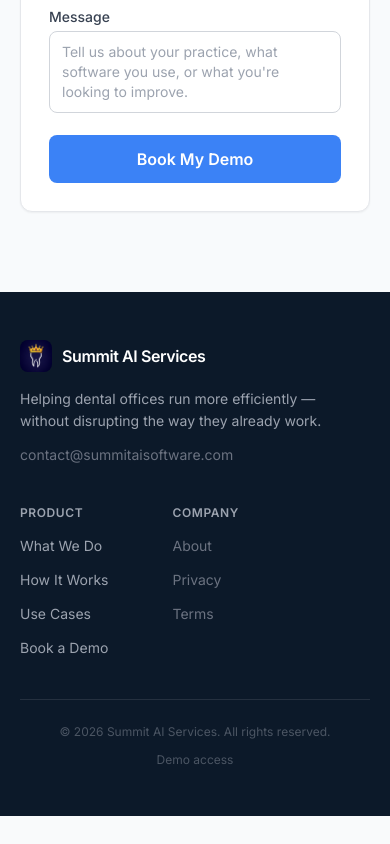
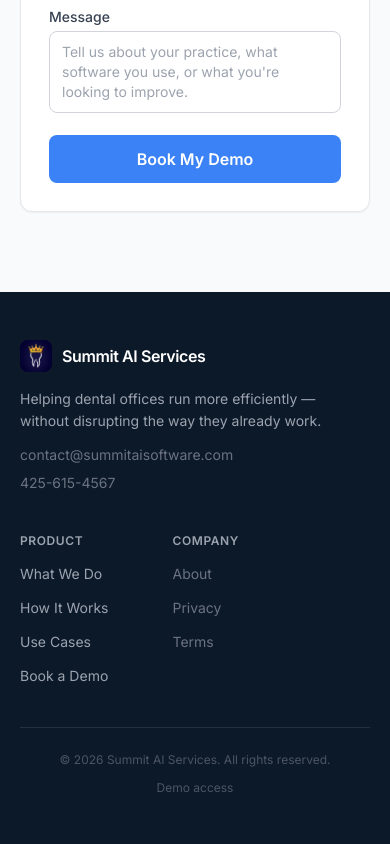
Before and after one commit to bigEball/dentalai, a React (Vite) app in the folder client/: page / in a window 390 px wide. Shown: the part 10107-10951 px from the top of the page. Before the commit the page ends 10923 px from the top, so only its background shows below. Built offline with nearby package versions, Linux system fonts and the light colour scheme; no server answers.

Commit message:
Add phone number to landing page footer

```diff
--- a/client/src/pages/LandingPage.tsx
+++ b/client/src/pages/LandingPage.tsx
@@ -623,6 +623,12 @@
               <p className="text-sm text-gray-500 mt-3">
                 contact@summitaisoftware.com
               </p>
+              <a
+                href="tel:4256154567"
+                className="block text-sm text-gray-500 mt-2 hover:text-gray-300 transition-colors cursor-pointer"
+              >
+                425-615-4567
+              </a>
             </div>
 
             <div className="flex gap-16">
```
